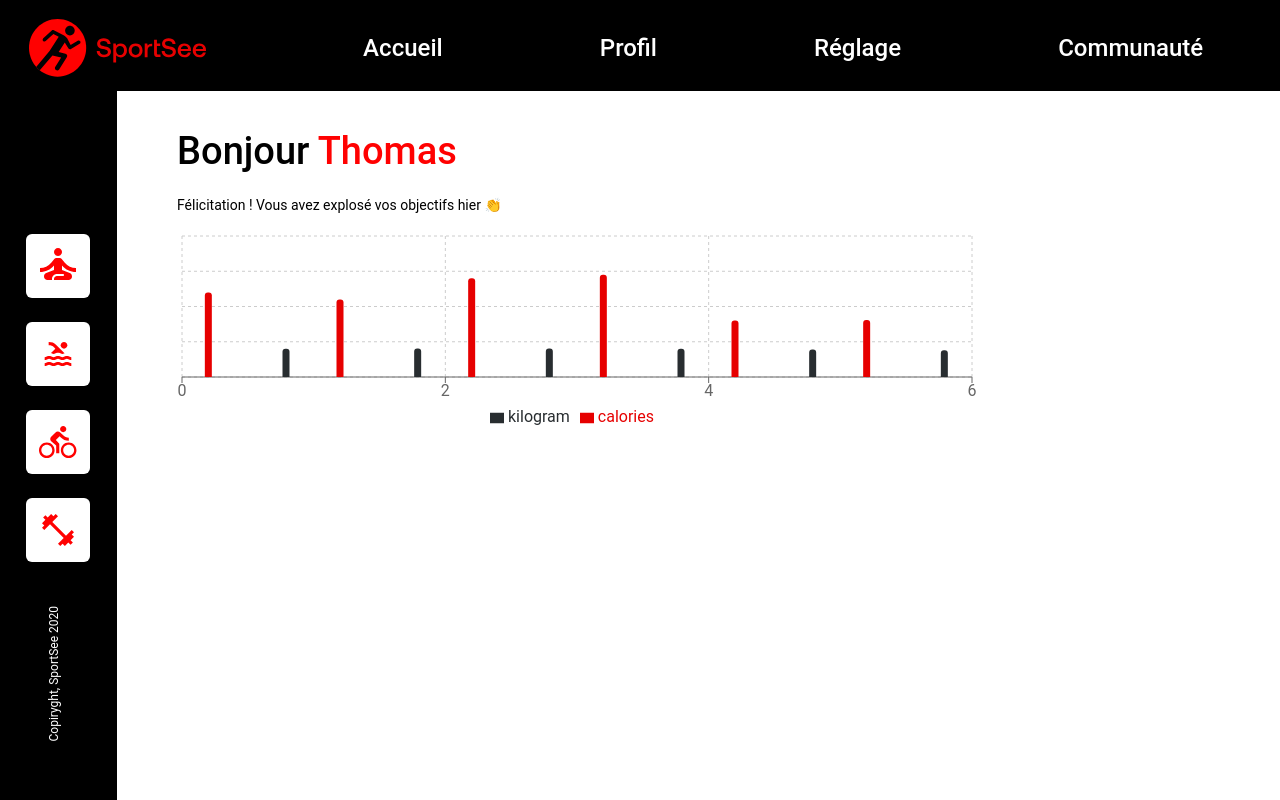
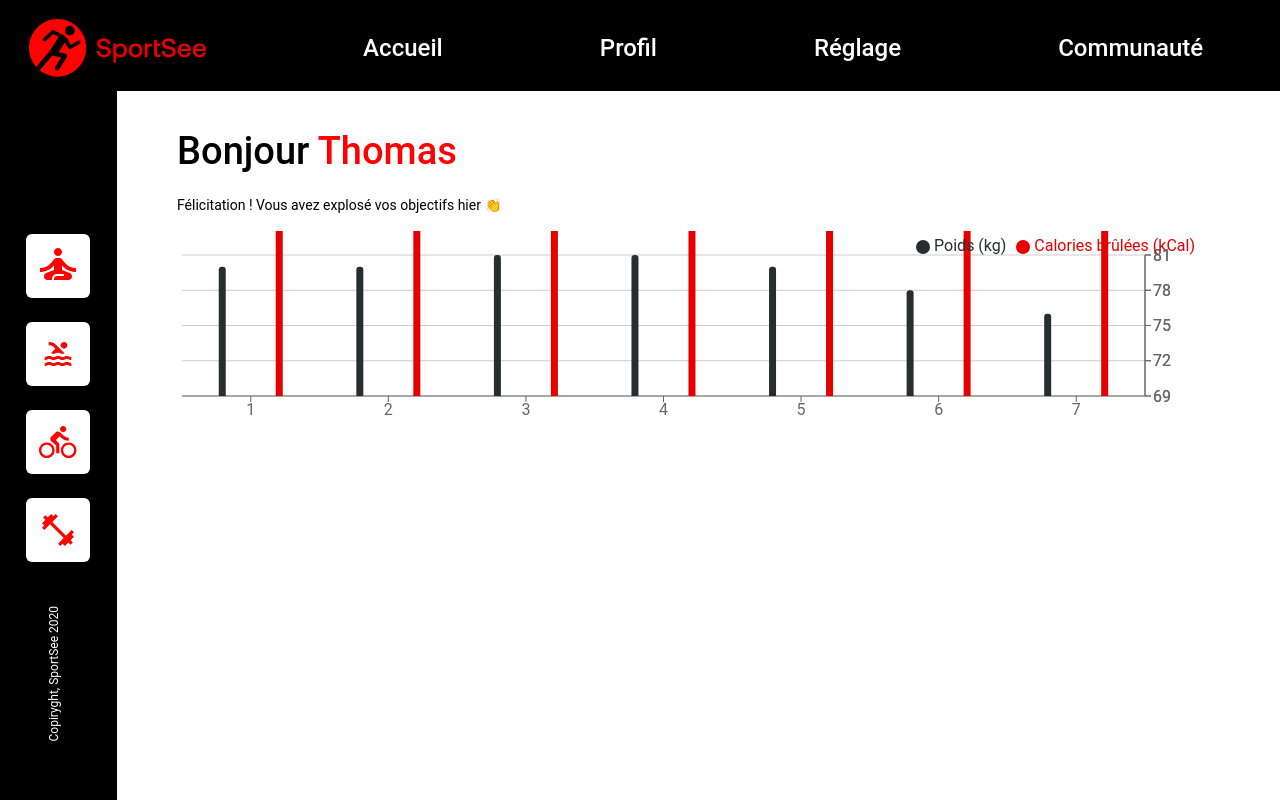
Before and after one commit to Thorekt/RobinOry_12_02022023, a React (Create React App) app: page / in a window 1280 px wide. Built offline with nearby package versions, Linux system fonts and the light colour scheme.

Commit message:
activity graph tooltip + amélioration de l'activity graph

```diff
--- /dev/null
+++ b/src/components/ActivityCustomTooltip.jsx
@@ -0,0 +1,18 @@
+import React from 'react';
+
+import '../styles/ActivityCustomTooltip.css';
+
+function AtivityCustomTooltip({ active, payload, label }) {
+  if (active && payload && payload.length) {
+    return (
+      <div className='activity-custom-tooltip'>
+        <p className='label'>{`${payload[0].value}kg`}</p>
+        <p className='label'>{`${payload[1].value}Kcal`}</p>
+      </div>
+    );
+  }
+
+  return null;
+}
+
+export default AtivityCustomTooltip;
--- a/src/components/ActivityGraph.jsx
+++ b/src/components/ActivityGraph.jsx
@@ -8,10 +8,14 @@ import {
   Legend,
   ResponsiveContainer,
   CartesianGrid,
+  Label,
 } from 'recharts';
 
+import '../styles/ActivityGraph.css';
+import AtivityCustomTooltip from './ActivityCustomTooltip';
+
 function ActivityGraph() {
-  const data = [
+  let data = [
     { day: '2020-07-01', kilogram: 80, calories: 240 },
     { day: '2020-07-02', kilogram: 80, calories: 220 },
     { day: '2020-07-03', kilogram: 81, calories: 280 },
@@ -20,20 +24,34 @@ function ActivityGraph() {
     { day: '2020-07-06', kilogram: 78, calories: 162 },
     { day: '2020-07-07', kilogram: 76, calories: 390 },
   ];
+
+  data = data.map((item, index) => {
+    item.key = index + 1;
+    return item;
+  });
   return (
-    <ResponsiveContainer width={800} height={200} className='activity-gra'>
-      <BarChart data={data}>
-        <CartesianGrid strokeDasharray='3 3' />
-        <XAxis type='number' domain={('1', 'auto')} />
-        <Tooltip />
-        <Legend />
+    <ResponsiveContainer height={200} className='activity-graph'>
+      <BarChart data={data} height={150}>
+        <CartesianGrid vertical={false} />
+        <XAxis dataKey={'key'} />
+        <YAxis dataKey={'kilogram'} domain={[69, 'auto']} orientation='right' />
+        <YAxis dataKey={'calories'} />
+        <Tooltip content={<AtivityCustomTooltip />} />
+        <Legend verticalAlign='top' align='right' iconType='circle' />
+        <Label
+          position={'insideTopLeft'}
+          value='Activité quotidienne'
+          offset={0}
+        />
         <Bar
+          name='Poids (kg)'
           dataKey='kilogram'
           fill='#282D30'
           radius={[3, 3, 0, 0]}
           maxBarSize={7}
         />
         <Bar
+          name='Calories brûlées (kCal)'
           dataKey='calories'
           fill='#E60000'
           radius={[3, 3, 0, 0]}
--- /dev/null
+++ b/src/styles/ActivityCustomTooltip.css
@@ -0,0 +1,15 @@
+.activity-custom-tooltip {
+  background: #e60000;
+  text-align: center;
+  padding: 4px 6px;
+}
+
+.activity-custom-tooltip .label {
+  color: #ffffff;
+  font-size: 12px;
+  line-height: 24px;
+  font-weight: 500;
+}
+[role='dialog'] {
+  outline: none;
+}
```
Also changed, not shown: src/styles/ActivityGraph.css (added).
